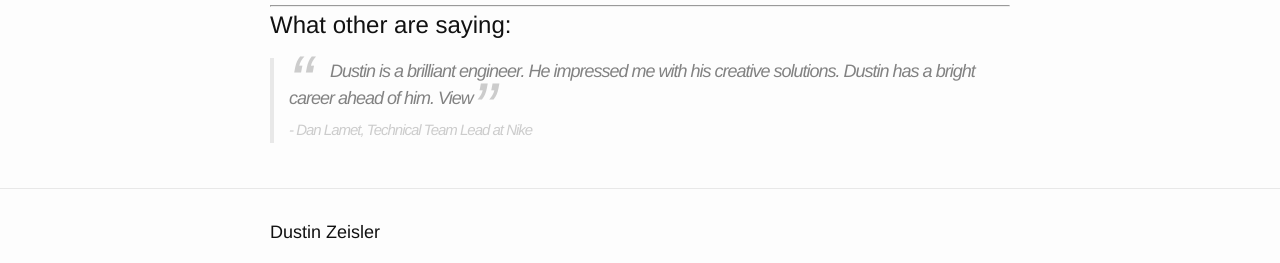
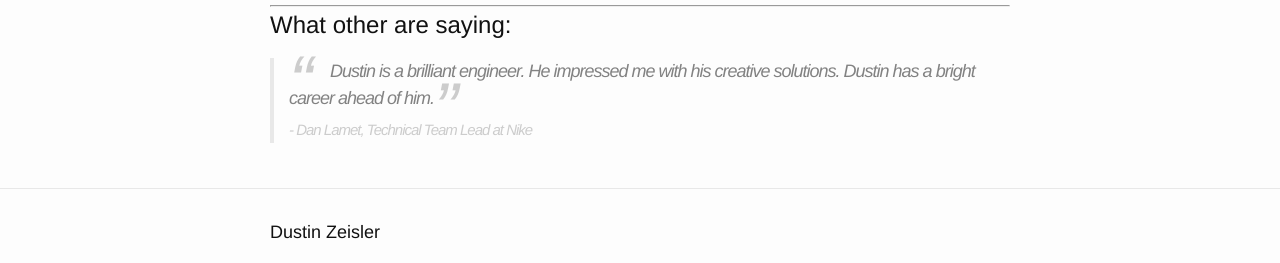
Before and after one commit to zeisler/zeisler.github.io, a Jekyll site: the page built from about_me/index.md, in a window 1280 px wide. Shown: the part 309-572 px from the top of the page. Built offline with Jekyll 4.4.1, drawn with Linux system fonts in a browser that asks for light colours.

Commit message:
fix typo

```diff
--- a/about_me/index.md
+++ b/about_me/index.md
@@ -13,6 +13,6 @@ description: ""
 
 <h2>What other are saying:</h2>
 
-<blockquote><p>Dustin is a brilliant engineer. He impressed me with his creative solutions. Dustin has a bright career ahead of him. View</p>
+<blockquote><p>Dustin is a brilliant engineer. He impressed me with his creative solutions. Dustin has a bright career ahead of him.</p>
 <span>- Dan Lamet, Technical Team Lead at Nike</span>
 </blockquote>
```
